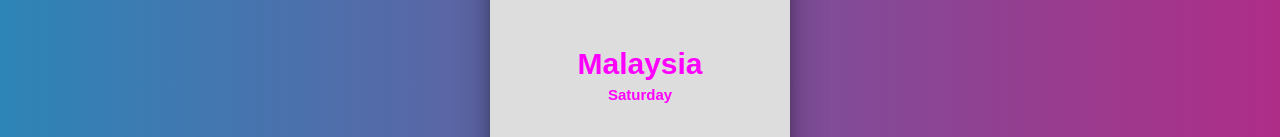
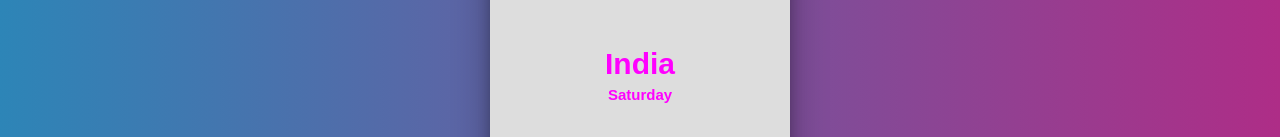
Before and after one commit to suraj480/UI-clock-with-javascript, a plain HTML site: page index.html in a window 1280 px wide. Shown: the part 427-564 px from the top of the page. Drawn offline with nearby package versions, Linux system fonts and the light colour scheme.

Commit message:
second commnit

```diff
--- a/index.html
+++ b/index.html
@@ -26,7 +26,7 @@
     </div>
 <div class="info">
     <div class="basic">
-        <span class="city">Malaysia</span>
+        <span class="city">India</span>
     <span class="date">Sunday</span>
     </div>
     <button class="mode">
```
